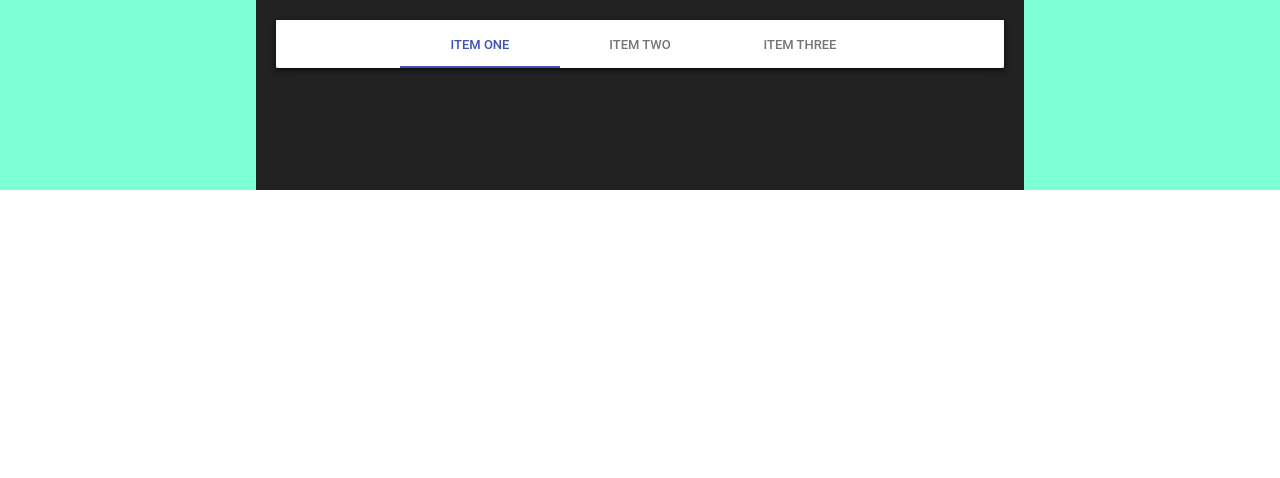
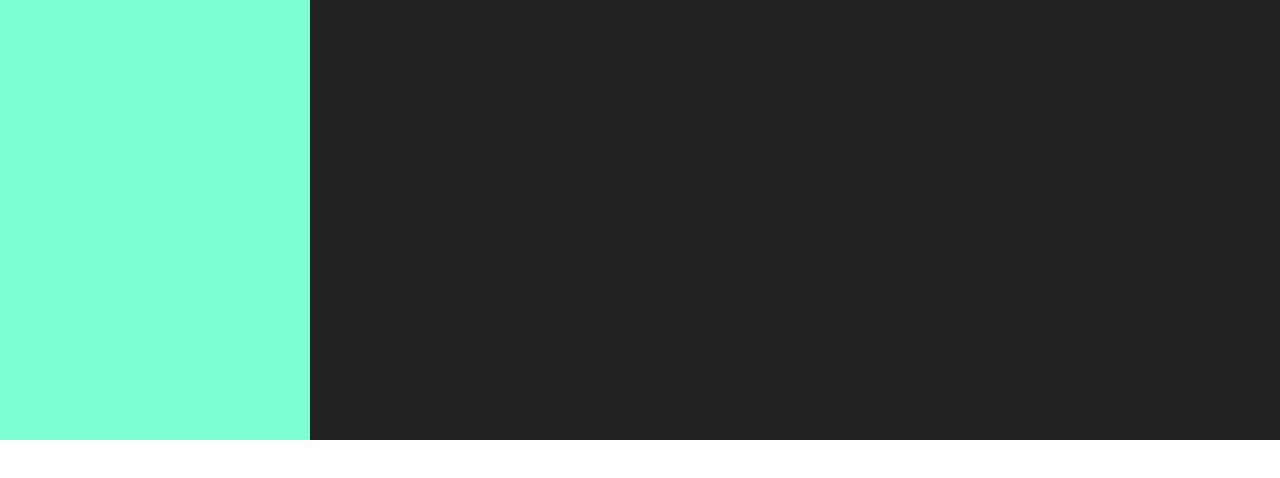
Before and after one commit to hermantsyselskyi/Material-Grid, a React (Create React App) app: page / in a window 1280 px wide. Shown: the top 478 px of the page. Built offline with nearby package versions, Linux system fonts and the light colour scheme.

Commit message:
Flexbox cheatsheet

```diff
--- a/src/App.css
+++ b/src/App.css
@@ -1,15 +1,13 @@
 .App {
-	width: 100 vw;
-	height: 100 vh;
-	text-align: center;
+	width: 100%;
+	height: 100%;
 	display: grid;
-	grid-template-columns: 20% 20% 20% 20% 20%;
-	grid-template-rows: 10% 20% 20% 20% 30%;
+
 	background-color: aquamarine;
 }
 .whole {
   background-color: white;
-	grid-column: 2/ span 3;
+  grid-area: 1/2/2/5
 }
 
 .middle{
@@ -23,7 +21,7 @@
 
 .App-header {
 	background-color: #222;
-	height: 150px;
+	height: 400px;
 	padding: 20px;
 	color: white;
 }
@@ -35,7 +33,7 @@
 .App-intro {
 	font-size: large;
 }
-
+2
 @keyframes App-logo-spin {
 	from {
 		transform: rotate(0deg);
--- a/src/App.js
+++ b/src/App.js
@@ -35,9 +35,9 @@ class App extends Component {
 			<div className="App">
        <div className="whole">
 				<header className="App-header">
-					<AppBar position="static" color="default">
+					<AppBar position="static" >
 						<Paper className='Menubar' className={classes.root}>
-							<Tabs
+							{/* <Tabs
 								value={this.state.value}
 								onChange={this.handleChange}
 								indicatorColor="primary"
@@ -47,7 +47,7 @@ class App extends Component {
 								<Tab label="Item One" />
 								<Tab label="Item Two" />
 								<Tab label="Item Three" />
-							</Tabs>
+							</Tabs> */}
 						</Paper>
 					</AppBar>
 				</header>
```
Also changed, not shown: flex-box.txt (added).
